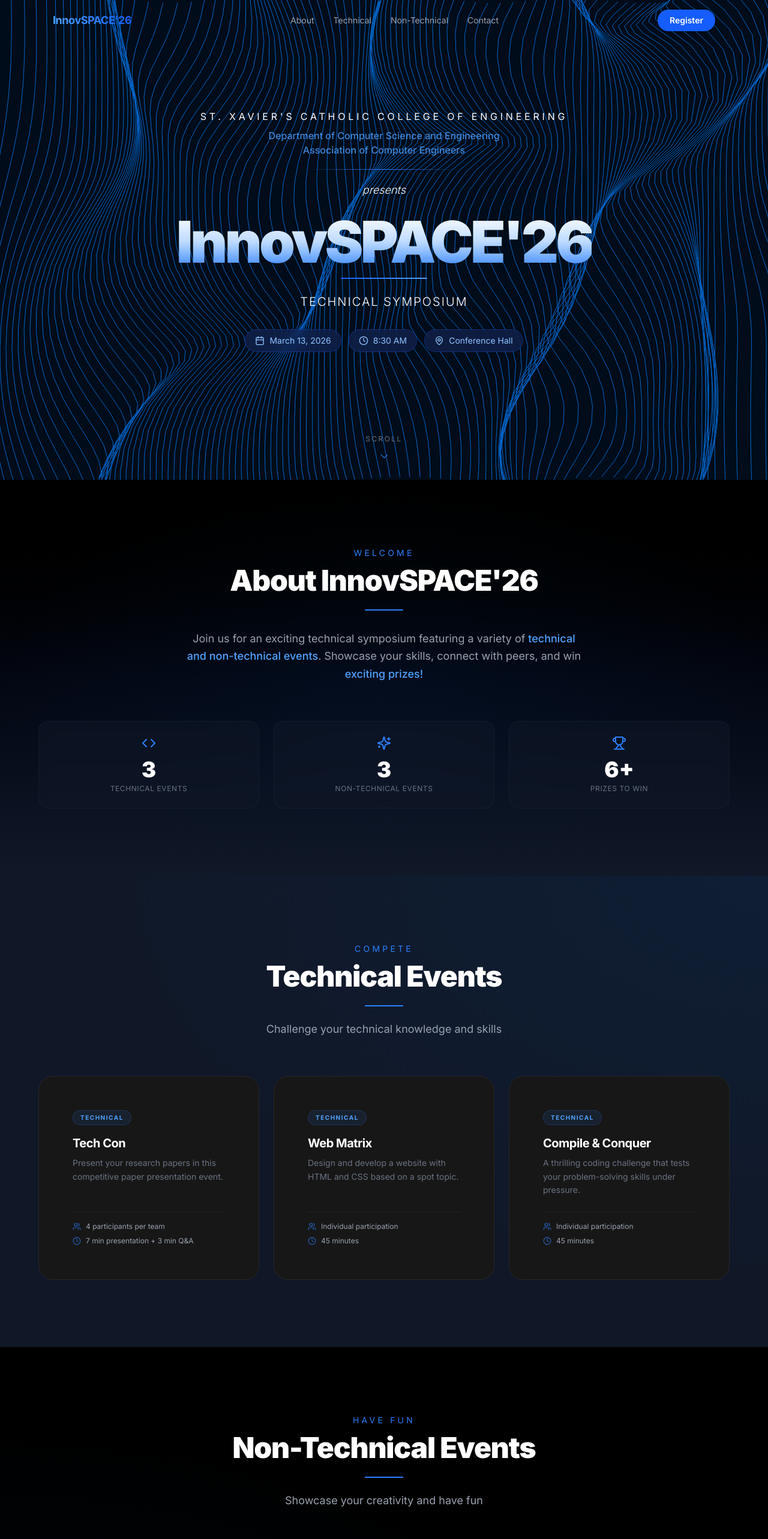
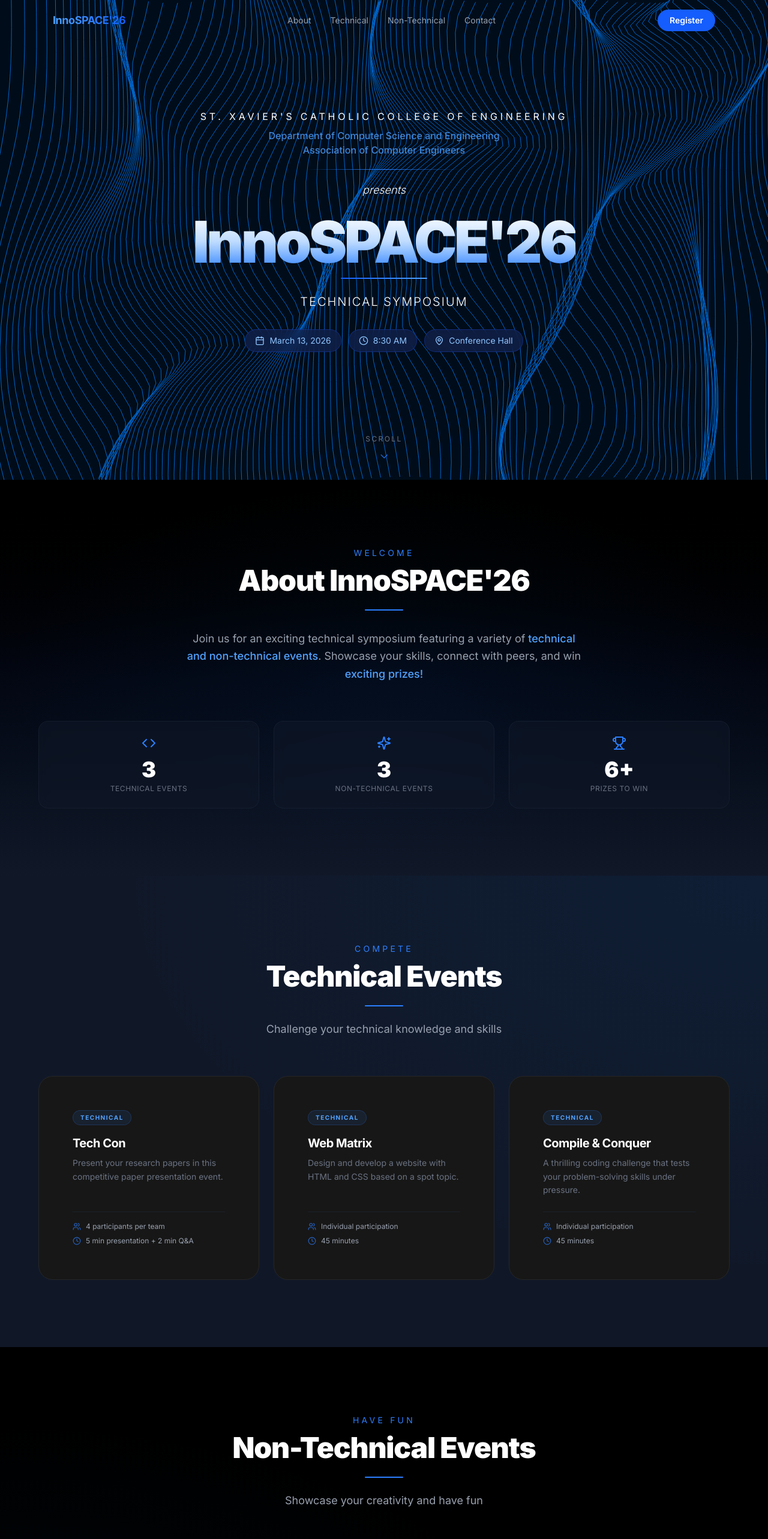
Before and after one commit to arulebin/innovace-25, a Next.js app: page / in a window 1280 px wide. Shown: the top 2566 px of the page at 60% size. Built offline with nearby package versions, Linux system fonts and the light colour scheme.

Commit message:
Correct spelling of "InnoSPACE'26" in metadata and various components

```diff
--- a/app/layout.js
+++ b/app/layout.js
@@ -12,8 +12,8 @@ const robotoMono = Roboto_Mono({
   variable: "--font-mono",
 });
 export const metadata = {
-  title: "InnovSPACE'26 | Technical Symposium",
-  description: "InnovSPACE'26 — A technical symposium by the Department of CSE, St. Xavier's Catholic College of Engineering",
+  title: "InnoSPACE'26 | Technical Symposium",
+  description: "InnoSPACE'26 — A technical symposium by the Department of CSE, St. Xavier's Catholic College of Engineering",
 };
 
 export default function RootLayout({ children }) {
--- a/app/page.js
+++ b/app/page.js
@@ -31,7 +31,7 @@ export default function Home() {
       >
         <div className="max-w-6xl mx-auto px-6 py-4 flex items-center justify-between">
           <span className="text-lg font-bold text-transparent bg-clip-text bg-gradient-to-r from-blue-400 to-blue-600 tracking-tight">
-            InnovSPACE&apos;26
+            InnoSPACE&apos;26
           </span>
           <div className="hidden md:flex items-center gap-8 text-sm text-gray-400">
             <a href="#about" className="hover:text-blue-400 transition-colors">About</a>
@@ -131,7 +131,7 @@ export default function Home() {
                 animate={{ scale: 1, opacity: 1, filter: "blur(0px)" }}
                 transition={{ duration: 1, delay: 1.4, ease: [0.25, 0.1, 0.25, 1] }}
               >
-                InnovSPACE&apos;26
+                InnoSPACE&apos;26
               </motion.h1>
 
               <motion.div
@@ -201,7 +201,7 @@ export default function Home() {
           >
             <p className="text-sm uppercase tracking-[0.3em] text-blue-500 mb-3">Welcome</p>
             <h2 className="text-4xl md:text-5xl font-black mb-6 text-white tracking-tight">
-              About InnovSPACE&apos;26
+              About InnoSPACE&apos;26
             </h2>
             <div className="h-0.5 w-16 bg-blue-500 mx-auto mb-8 rounded-full"></div>
             <p className="text-lg text-gray-400 max-w-2xl mx-auto leading-relaxed">
@@ -262,7 +262,7 @@ export default function Home() {
               title="Tech Con"
               description="Present your research papers in this competitive paper presentation event."
               participants="4 participants per team"
-              duration="7 min presentation + 3 min Q&A"
+              duration="5 min presentation + 2 min Q&A"
               type="technical"
               delay={0.1}
             />
@@ -379,7 +379,7 @@ export default function Home() {
           <div className="grid grid-cols-1 md:grid-cols-3 gap-10 md:gap-8">
             {/* Brand */}
             <div>
-              <h3 className="text-xl font-bold text-white mb-2">InnovSPACE&apos;26</h3>
+              <h3 className="text-xl font-bold text-white mb-2">InnoSPACE&apos;26</h3>
               <p className="text-sm text-gray-500 leading-relaxed">
                 Technical Symposium
                 <br />
@@ -420,7 +420,7 @@ export default function Home() {
           </div>
 
           <div className="mt-12 pt-6 border-t border-gray-900 text-center text-gray-600 text-xs tracking-wider">
-            &copy; 2026 InnovSPACE&apos;26 &mdash; All rights reserved
+            &copy; 2026 InnoSPACE&apos;26 &mdash; All rights reserved
           </div>
         </div>
       </footer>
```
